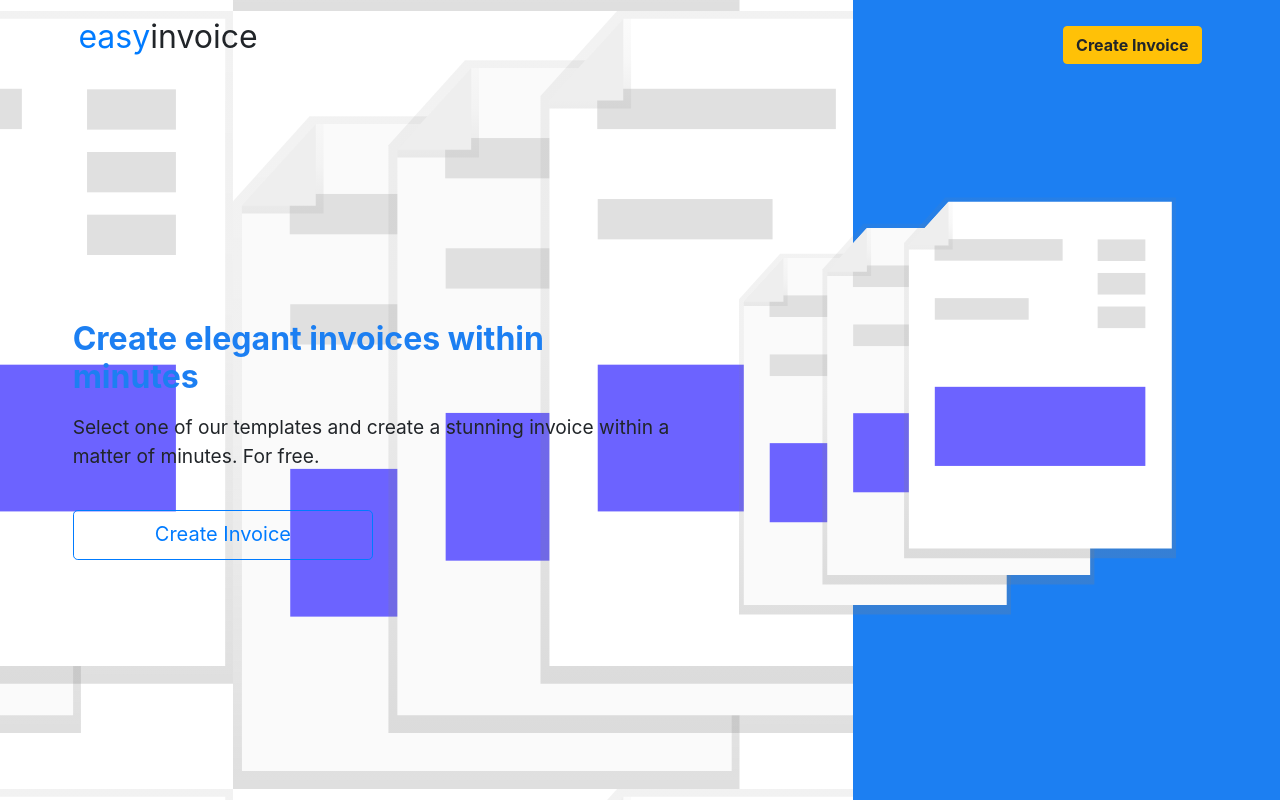
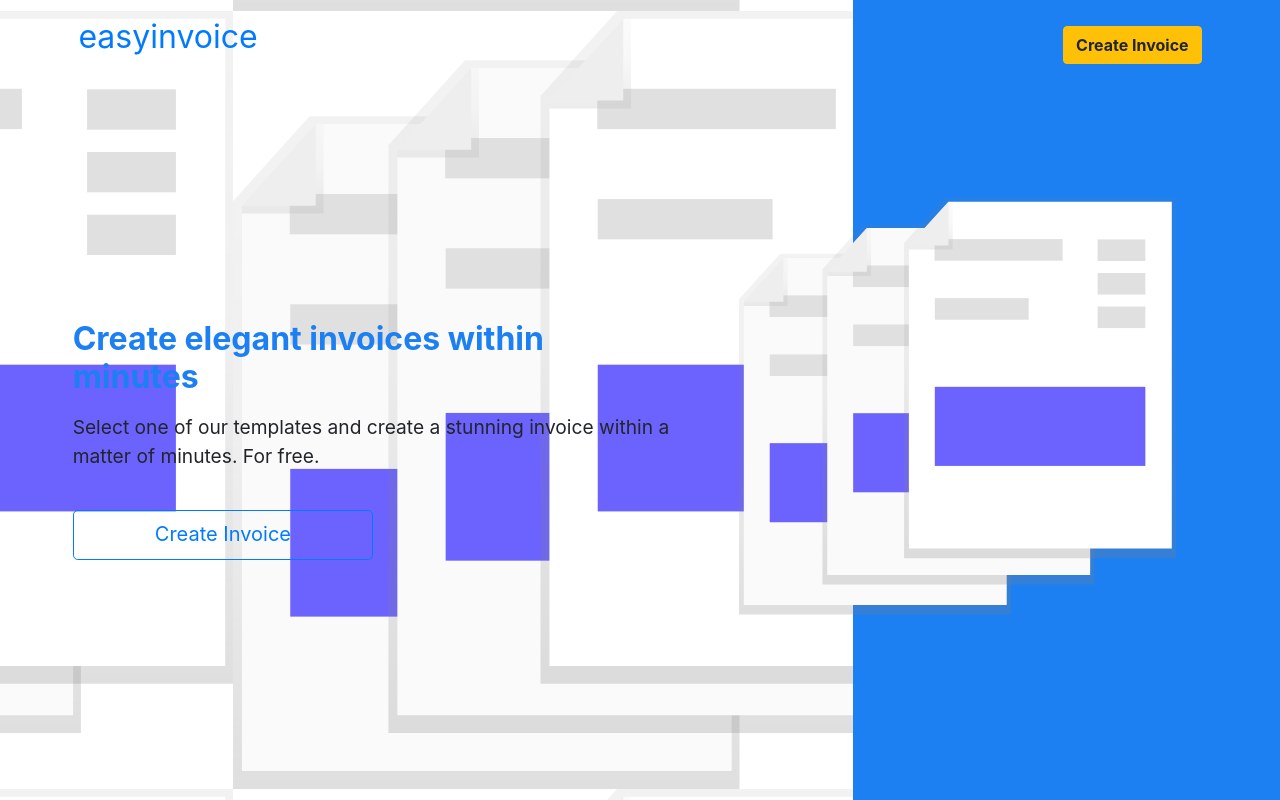
Before and after one commit to juliusvdw/custom-invoice-generator, a React (Create React App) app in the folder client/: page / in a window 1280 px wide. Built offline with nearby package versions, Linux system fonts and the light colour scheme.

Commit message:
Logo Link connected + styling modified

```diff
--- a/client/src/components/layout/Navbar.js
+++ b/client/src/components/layout/Navbar.js
@@ -20,7 +20,10 @@ const Navbar = () => {
       style={{ height: "70px" }}
     >
       <p className="navbar-brand " href="#" style={logoStyle}>
-        <span className="text-primary">easy</span>invoice
+        <Link to="/" style={{ textDecoration: "none" }}>
+          {" "}
+          <span>easy</span>invoice{" "}
+        </Link>
       </p>
 
       <ul className="navbar-nav ml-auto d-none d-md-block" style={navListStyle}>
```
